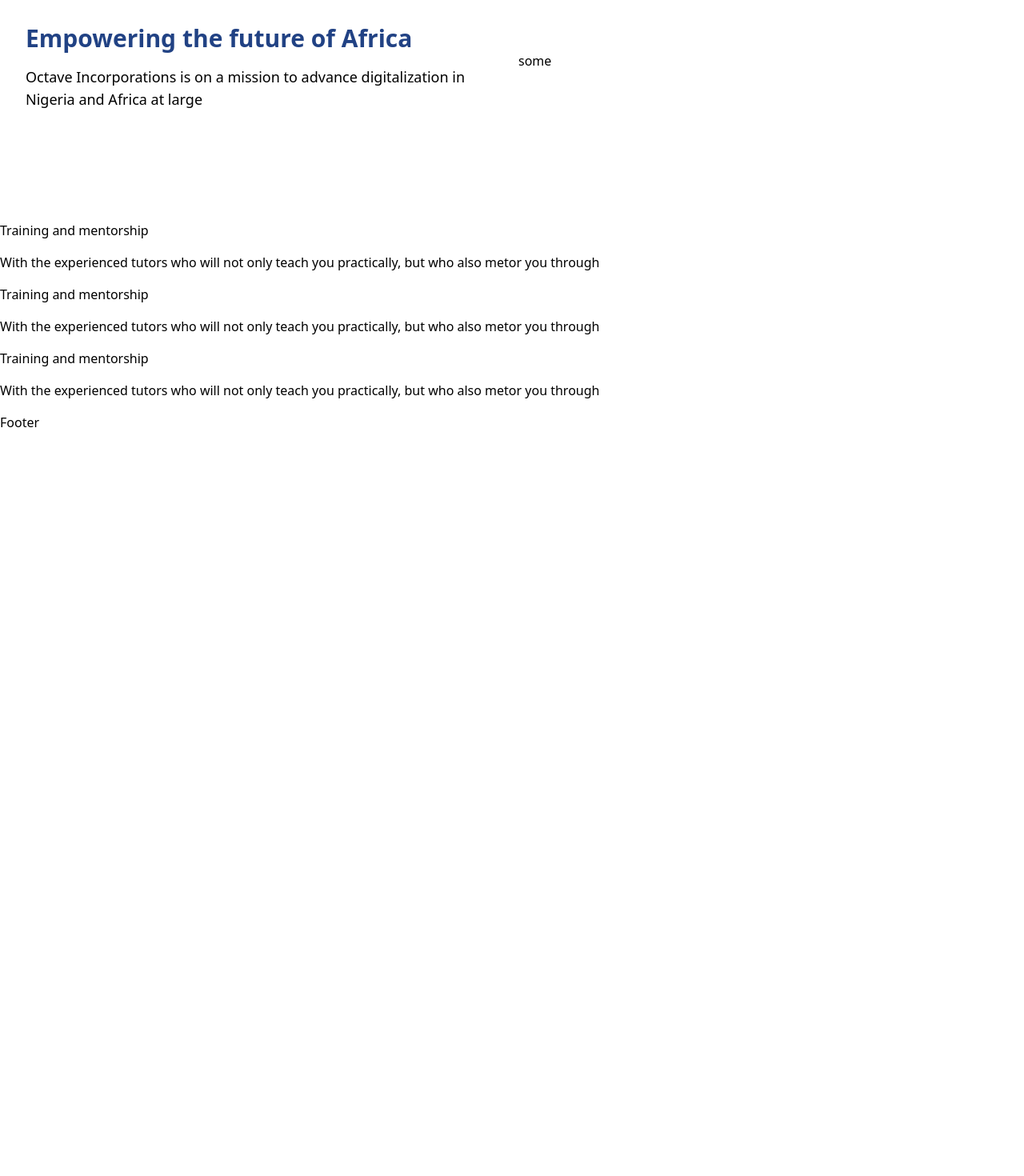
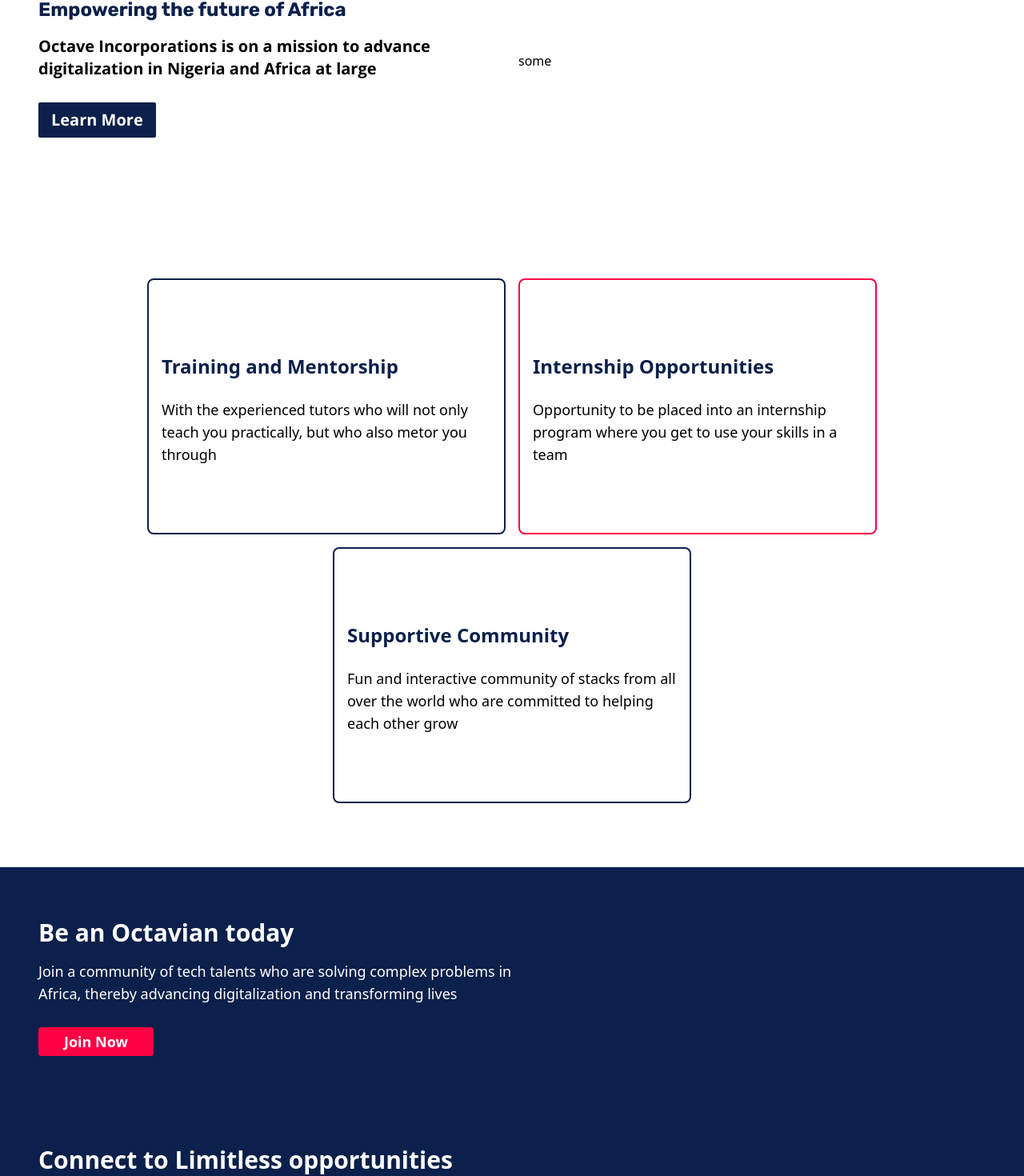
Before and after one commit to PatrickEinstein/oct_Frontends, a React (Vite) app: page / in a window 1280 px wide. Shown: the part 180-1650 px from the top of the page at 80% size. Before the commit the page ends 800 px from the top, so only its background shows below. Built offline with nearby package versions, Linux system fonts and the light colour scheme.

Commit message:
Create support and card sections

```diff
--- /dev/null
+++ b/src/components/home/Card.tsx
@@ -0,0 +1,21 @@
+import React from "react";
+
+type CardProps = {
+  title: string;
+  text?: string;
+  type: "primary" | "secondary";
+};
+const Card = ({ title, text, type }: CardProps) => {
+  return (
+    <div
+      className={`border-2 ${
+        type === "primary" ? "border-primary" : "border-secondary"
+      } w-full max-w-lg lg:max-w-md h-80 px-4 flex flex-col items-center justify-center rounded-lg`}
+    >
+      <h3 className="text-primary font-bold text-2xl my-4 w-full">{title}</h3>
+      <p className="text-lg my-2">{text && text}</p>
+    </div>
+  );
+};
+
+export default Card;
--- /dev/null
+++ b/src/components/home/CardSection.tsx
@@ -0,0 +1,30 @@
+import React from "react";
+import Section from "../layout/Section";
+import Card from "./Card";
+
+const CardSection = () => {
+  return (
+    <Section className="py-16">
+      <div className="flex flex-wrap gap-4 justify-center my-4">
+        <Card
+          title="Training and Mentorship"
+          type="primary"
+          text="With the experienced tutors who will not only teach you
+              practically, but who also metor you through"
+        />
+        <Card
+          title="Internship Opportunities"
+          type="secondary"
+          text="Opportunity to be placed into an internship program where you get to use your skills in a team"
+        />
+        <Card
+          title="Supportive Community"
+          type="primary"
+          text="Fun and interactive community of stacks from all over the world who are committed to helping each other grow"
+        />
+      </div>
+    </Section>
+  );
+};
+
+export default CardSection;
--- a/src/components/home/Hero.tsx
+++ b/src/components/home/Hero.tsx
@@ -1,19 +1,27 @@
 import React from "react";
+import Section from "../layout/Section";
 
 const Hero = () => {
   return (
-    <section className="flex items-center h-96 px-8 gap-4">
+    <Section>
+      <div className="flex items-center gap-4 h-96">
         <div className="flex-1">
-        <h3 className="text-primary text-3xl my-4 font-bold">
+          <h3 className="text-primary text-2xl my-4 font-bold font-rubik">
             Empowering the future of Africa
           </h3>
-        <p className="text-lg">
+          <p className="text-xl font-openSans">
             Octave Incorporations is on a mission to advance digitalization in
             Nigeria and Africa at large
+            <br />
+            <br />
+            <button className="bg-primary text-white font-semibold flex p-0 px-4 py-2 rounded-sm">
+              Learn More
+            </button>
           </p>
         </div>
-      <div className="flex-1">some</div>
-    </section>
+        <div className="hidden lg:block lg:flex-1">some</div>
+      </div>
+    </Section>
   );
 };
 
--- /dev/null
+++ b/src/components/home/SupportContainer.tsx
@@ -0,0 +1,30 @@
+import React from "react";
+import Button from "../layout/Button";
+
+type SupportContainerProps = {
+  title: string;
+  text: string;
+  buttonText: string;
+};
+const SupportContainer = ({
+  title,
+  text,
+  buttonText,
+}: SupportContainerProps) => {
+  return (
+    <div className="flex py-12">
+      <div className="flex-1">
+        <h3 className="text-3xl font-bold my-4">{title}</h3>
+        <p className="text-lg">
+          {text}
+          <br />
+          <br />
+          <Button text={buttonText} variant="secondary" className="py-1 px-8" />
+        </p>
+      </div>
+      <div className="hidden lg:block flex-1"></div>
+    </div>
+  );
+};
+
+export default SupportContainer;
--- /dev/null
+++ b/src/components/home/SupportSection.tsx
@@ -0,0 +1,32 @@
+import React from "react";
+import Button from "../layout/Button";
+import Section from "../layout/Section";
+import SupportContainer from "./SupportContainer";
+
+const SupportSection = () => {
+  return (
+    <Section className="bg-primary text-white">
+      <SupportContainer
+        title="Be an Octavian today"
+        text="Join a community of tech talents who are solving complex problems in
+          Africa, thereby advancing digitalization and transforming lives"
+        buttonText="Join Now"
+      />
+      <SupportContainer
+        title="Connect to Limitless opportunities"
+        text="Octave talents help connect skilled tech professionals to top-paying hobs and lucrative clients, enabling them to reach their full potential and drive their careers forward"
+        buttonText="Connect Now"
+      />
+      <SupportContainer
+        title="Learn With the best experience"
+        text="Choose from our courses uniquely designed to help build
+              value-adding skills and enroll for free virtual internships that
+              will help you gain real work experience. <br />
+              (Bootcamps, Self-paced courses, Projects, Virtual Internships)"
+        buttonText="Learn Now"
+      />
+    </Section>
+  );
+};
+
+export default SupportSection;
--- /dev/null
+++ b/src/components/layout/Button.tsx
@@ -0,0 +1,17 @@
+type ButtonProps = {
+  text: string;
+  variant: "primary" | "secondary";
+} & React.ComponentProps<"button">;
+
+const Button = ({ text, variant, className, ...rest }: ButtonProps) => {
+  return (
+    <button
+      {...rest}
+      className={`bg-${variant} text-white font-semibold flex p-0 px-4 rounded ${className}`}
+    >
+      {text}
+    </button>
+  );
+};
+
+export default Button;
--- /dev/null
+++ b/src/components/layout/Section.tsx
@@ -0,0 +1,15 @@
+import React from "react";
+
+const Section = ({
+  children,
+  className,
+  ...rest
+}: React.ComponentProps<"section">) => {
+  return (
+    <section className={`${className} px-4 md:px-8 lg:px-12`} {...rest}>
+      {children}
+    </section>
+  );
+};
+
+export default Section;
--- a/src/index.css
+++ b/src/index.css
@@ -8,12 +8,16 @@ html,
 body,
 * {
   font-size: 1rem;
+  padding: 0;
+  margin: 0;
+  box-sizing: border-box;
+  line-height: normal;
 }
 
 a.active {
-  color: #fe006a;
+  color: #fe0044;
 
-  border-bottom: 4px solid #214284;
+  border-bottom: 4px solid #0b204a;
 }
 
 /* #214284 */
--- a/src/pages/index.tsx
+++ b/src/pages/index.tsx
@@ -1,5 +1,7 @@
 import React from "react";
+import CardSection from "../components/home/CardSection";
 import Hero from "../components/home/Hero";
+import SupportSection from "../components/home/SupportSection";
 import Layout from "../components/layout/Layout";
 
 const Index = () => {
@@ -7,29 +9,8 @@ const Index = () => {
     <div className="text-4xl">
       <Layout>
         <Hero />
-        <section>
-          <div>
-            <h4>Training and mentorship</h4>
-            <p>
-              With the experienced tutors who will not only teach you
-              practically, but who also metor you through
-            </p>
-          </div>
-          <div>
-            <h4>Training and mentorship</h4>
-            <p>
-              With the experienced tutors who will not only teach you
-              practically, but who also metor you through
-            </p>
-          </div>
-          <div>
-            <h4>Training and mentorship</h4>
-            <p>
-              With the experienced tutors who will not only teach you
-              practically, but who also metor you through
-            </p>
-          </div>
-        </section>
+        <CardSection />
+        <SupportSection />
       </Layout>
     </div>
   );
--- a/src/pages/signup.tsx
+++ b/src/pages/signup.tsx
@@ -76,7 +76,7 @@ const Signup = () => {
           <div>
             <button
               type="submit"
-              className="bg-crimson block p-2 w-full text-xl text-white font-medium rounded"
+              className="bg-primary block p-2 w-full text-xl text-white font-medium rounded"
               onClick={(e: React.MouseEvent<HTMLButtonElement>) => {
                 e.preventDefault();
               }}
--- a/tailwind.config.cjs
+++ b/tailwind.config.cjs
@@ -15,8 +15,8 @@ module.exports = {
         paleWhite: "#E5E5E5",
         black: "#061501",
         pink: "",
-        primary: "#214284",
-        secondary: "#fe006a",
+        primary: "#0b204a",
+        secondary: "#fe0044",
       },
       fontFamily: {
         inter: ["Inter", "sans-serif"],
```
Lines whose indentation alone changed are shown as unchanged.
